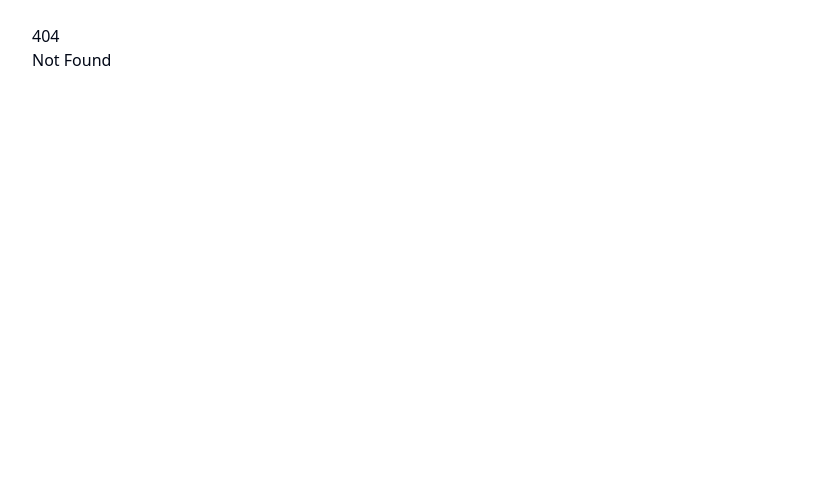
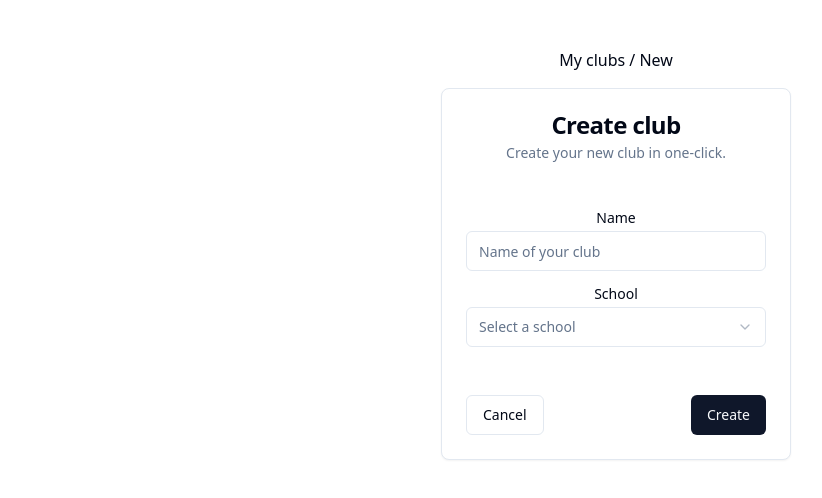
Before and after one commit to mikemukiibi2005/clubyr, a SvelteKit app: page /clubs in a window 1280 px wide. Before the commit this address had no page. Shown: the top 498 px of the page, without its empty margins (24-846 px from the left). Built offline with nearby package versions, Linux system fonts and the light colour scheme.

Commit message:
added create club form

```diff
--- /dev/null
+++ b/src/routes/clubs/+page.svelte
@@ -0,0 +1,12 @@
+<script>
+    import Join from "./Join.svelte";
+
+</script>
+<div class="text-center mx-auto p-6 space-y-4">
+    <p class="font-medium text-large text-center">
+        My clubs / New
+    </p>
+    <div class="md:w-1/2 mx-auto">
+        <Join />
+    </div>
+</div>
--- /dev/null
+++ b/src/routes/clubs/Join.svelte
@@ -0,0 +1,65 @@
+<script lang="ts">
+    import { Button } from "$lib/components/ui/button/index.js";
+    import * as Card from "$lib/components/ui/card/index.js";
+    import * as Select from "$lib/components/ui/select/index.js";
+    import { Input } from "$lib/components/ui/input/index.js";
+    import { Label } from "$lib/components/ui/label/index.js";
+
+    const frameworks = [
+     {
+      value: "ngo",
+      label: "Namilyango College"
+     },
+     {
+      value: "spena",
+      label: "St. Peter's S.S. Naalya"
+     },
+     {
+      value: "gungas",
+      label: "Mt St Mary's College Namagunga"
+     },
+     {
+      value: "gayazahs",
+      label: "Gayaza High School"
+     }
+    ];
+
+    let framework = $state("");
+    const frameworkLabel = $derived(
+     frameworks.find((f) => f.value === framework)?.label ?? "Select a school"
+    );
+   </script>
+
+   <Card.Root class="w-[350px] mx-auto space-y-6">
+    <Card.Header>
+     <Card.Title>Create club</Card.Title>
+     <Card.Description>Create your new club in one-click.</Card.Description>
+    </Card.Header>
+    <Card.Content>
+     <form>
+      <div class="grid w-full items-center gap-4">
+       <div class="flex flex-col space-y-1.5">
+        <Label for="name">Name</Label>
+        <Input id="name" placeholder="Name of your club" />
+       </div>
+       <div class="flex flex-col space-y-1.5">
+        <Label for="framework">School</Label>
+        <Select.Root type="single" bind:value={framework}>
+         <Select.Trigger id="framework">
+          {frameworkLabel}
+         </Select.Trigger>
+         <Select.Content>
+          {#each frameworks as framework}
+           <Select.Item value={framework.value} label={framework.label} />
+          {/each}
+         </Select.Content>
+        </Select.Root>
+       </div>
+      </div>
+     </form>
+    </Card.Content>
+    <Card.Footer class="flex justify-between">
+     <Button variant="outline">Cancel</Button>
+     <Button>Create</Button>
+    </Card.Footer>
+   </Card.Root>
```
